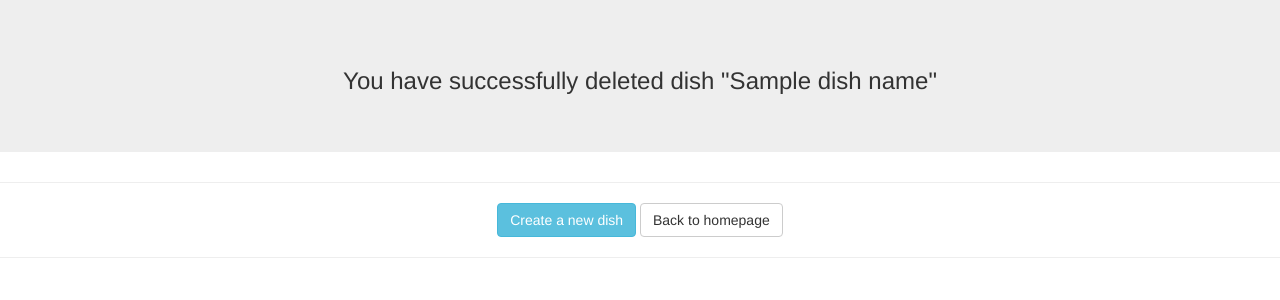
After one commit to FV215b/delivery-app, a Django app: template DeliveryApp/templates/delete_dish.html in a window 1280 px wide. The commit adds this page. Shown: the top 300 px of the page. Run offline with Django 3.2, Linux system fonts and the light colour scheme; the template is opened without the code that fills it: most values are stand-ins (such as "Sample title", 1, 10 or a date in 2020); some libraries are stand-ins or nearby versions.

Commit message:
Support dish deletion now

```diff
--- a/DeliveryApp/DeliveryApp/urls.py
+++ b/DeliveryApp/DeliveryApp/urls.py
@@ -27,5 +27,6 @@ urlpatterns = [
     url(r'^homepage/$', views.homepage, {'template_name': 'homepage.html'}, name='homepage'),
     url(r'^create_dish/$', views.create_dish, {'template_name': 'create_dish.html'}, name='create_dish'),
     url(r'^edit_dish/(?P<dish_id>[\w\-]+)/$', views.edit_dish, {'template_name': 'edit_dish.html'}, name='edit_dish'),
+    url(r'^delete_dish/(?P<dish_id>[\w\-]+)/$', views.delete_dish, {'template_name': 'delete_dish.html'}, name='delete_dish'),
     url(r'^dish_detail/(?P<dish_id>[\w\-]+)/$', views.dish_detail, {'template_name': 'dish_detail.html'}, name='dish_detail'),
 ]
--- /dev/null
+++ b/DeliveryApp/templates/delete_dish.html
@@ -0,0 +1,16 @@
+{% extends 'base.html' %}
+
+{% block title %}
+Delete Successfully
+{% endblock %}
+
+{% block header %}
+<H3>You have successfully deleted dish "{{ dish_name }}"</H3>
+{% endblock %}
+
+{% block content %}
+<div align="center">
+  <a href="{% url 'create_dish' %}" class="btn btn-info" role="button">Create a new dish</a>
+  <a href="{% url 'homepage' %}" class="btn btn-default" role="button">Back to homepage</a>
+</div>
+{% endblock %}
--- a/DeliveryApp/templates/dish_detail.html
+++ b/DeliveryApp/templates/dish_detail.html
@@ -18,6 +18,7 @@ Dish Detail
       <p><b>Flavor: </b>{{ Flavor }}</p>
       <p><b>Price: </b>{{ Price }}</p>
       <a href="{% url 'edit_dish' dish_id %}" class="btn btn-primary">Edit</a>
+      <a href="{% url 'delete_dish' dish_id %}" class="btn btn-danger">Delete</a>
       <a href="{% url 'homepage' %}" class="btn btn-default">Back</a>
     </div>
   </div>
```
Also changed, not shown: DeliveryApp/DeliveryApp/views.py (+15 -0 lines).
